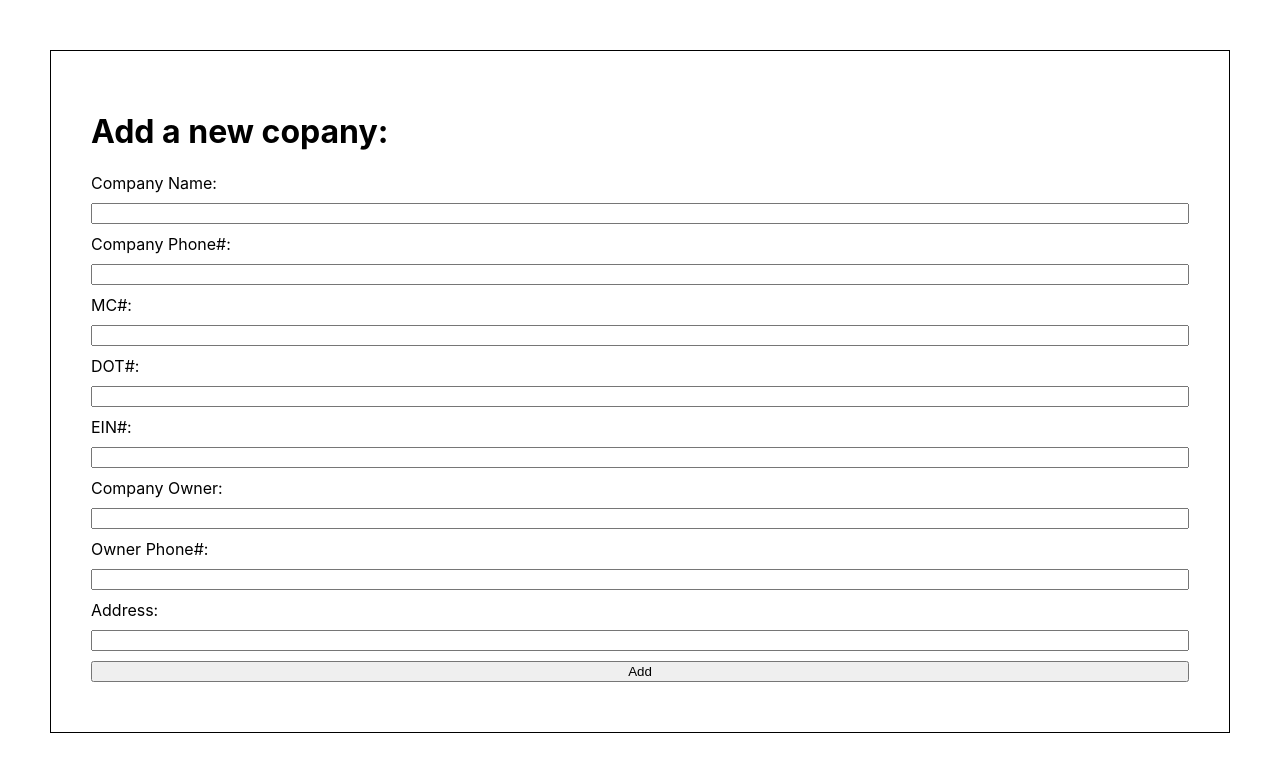
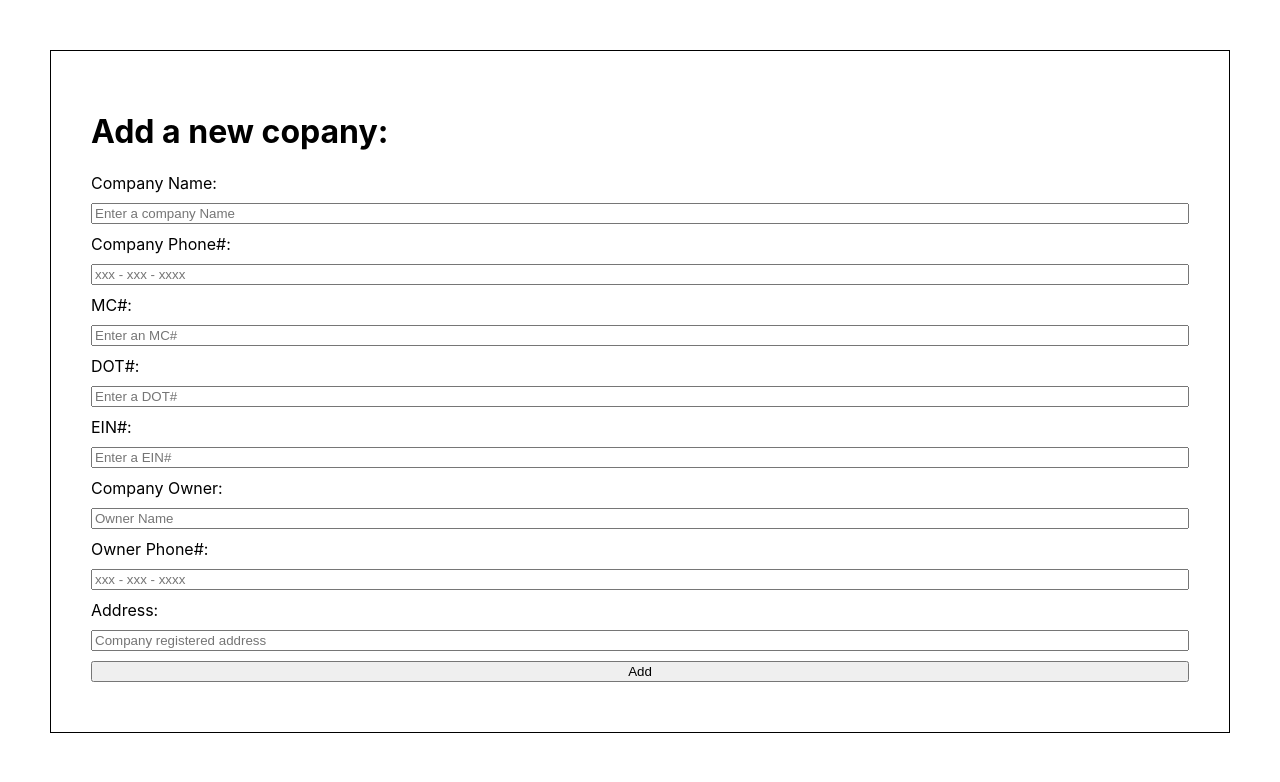
Before and after one commit to Karontian/board1.0-fe, a React (Create React App) app: page /admin in a window 1280 px wide. Shown: the top 782 px of the page. Built offline with nearby package versions, Linux system fonts and the light colour scheme; no server answers.

Commit message:
added toasts for company and driver succesful addition, ADMIN COMPONENT COMPLETE - API fixings pending - FETCHING routes have to be fixed if NETLIFY does not support SPE server pushed events

```diff
--- a/package.json
+++ b/package.json
@@ -13,6 +13,7 @@
     "react-modal": "^3.16.1",
     "react-router-dom": "^6.23.0",
     "react-scripts": "5.0.1",
+    "react-toastify": "^10.0.5",
     "serverless-http": "^3.2.0",
     "web-vitals": "^2.1.4"
   },
--- a/src/components/boardAdmin.jsx
+++ b/src/components/boardAdmin.jsx
@@ -4,6 +4,8 @@ import './boardAdmin.css'
 import DriverAdmin from './driverAdmin'
 import ConfirmationModal from './confirmationModal'
 import './ConfirmationModal.css'; // Import the CSS file for styling
+import { ToastContainer, toast } from 'react-toastify';
+import 'react-toastify/dist/ReactToastify.css';
 
 
 const BoardAdmin  = () =>{
@@ -65,9 +67,12 @@ const BoardAdmin  = () =>{
     const [isDefaultSelected, setIsDefaultSelected] = useState(false)
     const [checkedTrailer, setCheckedTrailer] = useState(null); // TRACKS WHAT TRAILER GETS TO BE DEFAULT AT THE EQUIPMENT ADD SECTION
 
-    //CONFIRMATION MODAL STATE
+    //DELETE CONFIRMATION MODAL
     const [showModal, setShowModal] = useState(false);
     const [deleteInfo, setDeleteInfo] = useState({});
+
+    //ADDITION CONFIRMATION MODAL
+
 
     //DATA REFS
         ///OTHER TRAILER TYPE DATA HOLDERS
@@ -79,7 +84,7 @@ const BoardAdmin  = () =>{
     const timeoutRef = useRef();/// CONTROLS THE TIMEOUT CLEAN OF ARRAYS AFTER DRIVER ADD
 
 
-
+//// FIX THIS IF NETLIFY DOES NOT SUPPORT SERVER PUSHED UPDATES
 
     useEffect(() => {//MONITORS Server changes && OtherTypeTrailer array
         getClients()
@@ -128,11 +133,13 @@ const BoardAdmin  = () =>{
         }
     }//FETCH added drivers
 
+//// FIX THIS IF NETLIFY DOES NOT SUPPORT SERVER PUSHED UPDATES
 
     //COMPANY CRUD CONTRLS
     const onCompanySubmit = async(e) =>{//ADDS A COMPANY
-        // e.preventDefault()
+        e.preventDefault()
         // console.log('COMPANY ADD')
+
         try{
             const newCompany = {
                 companyName: companyName,
@@ -145,8 +152,17 @@ const BoardAdmin  = () =>{
                 einNumber: einNumber,
 
             }
+
+            const existingCompany = currentClients.find(company => company.companyName === newCompany.companyName);
+            if (existingCompany) {
+                alert('There is already a company with the same name');
+                return; // Exit the function if the company already exists
+            }
+
             const addition = await axios.post('http://localhost:3001/newCompany', newCompany)
-            // console.log(addition)
+            if (addition) {
+                toast.success("New company added successfully");
+            }
 
         }catch(err){
             console.log(err)
@@ -184,8 +200,9 @@ const BoardAdmin  = () =>{
         setEditingCompanyIndex(index)
     }
     const handleClientChange = (index, field, value) => {    // Handler to update client information
-    const updatedClients = currentClients.map((client, clientIndex) => {   // Create a new array with updated client information
-      if (index === clientIndex) {
+        console.log('handle change')
+        const updatedClients = currentClients.map((client, clientIndex) => {   // Create a new array with updated client information
+        if (index === clientIndex) {
         return { ...client, [field]: value };
       }
       return client;
@@ -337,6 +354,11 @@ const BoardAdmin  = () =>{
             });
 
             console.log('ADDITION CALL',additionCall);
+            if (additionCall){
+                toast.success("Driver added successfully");
+
+            }
+
 
             timeoutRef.current = setTimeout(() => {//RESETS all arrays 1sec after addition
                 setTrailerArray([])
@@ -675,8 +697,8 @@ const BoardAdmin  = () =>{
         setOtherTypeOfTrailerSelected(false)
     }
 
+    console.log(currentClients)
 
-    console.log(currentDrivers)
     return (
         <div className="mainContent-boardAdmin">
             <div className="newCompanyForm-boardAdmin">
@@ -684,32 +706,68 @@ const BoardAdmin  = () =>{
                 <h1>Add a new copany:</h1>
 
                     <label htmlFor="companyName">Company Name: </label>
-                    <input type="text" name="companyName" onChange={(e)=>setCompanyName(e.target.value)} required/>
+                    <input type="text"
+                           name="companyName"
+                           onChange={(e)=>setCompanyName(e.target.value)}
+                           placeholder='Enter a company Name'
+                           required/>
 
-                    <label htmlFor="companyPhoneNumber">Company Phone#: </label>
-                    <input type="text" name="companyPhoneNumber"onChange={(e)=>setCompanyPhoneNumber(e.target.value)} required />
+                    <label htmlFor="companyPhoneNumber">Company Phone#:  </label>
+                    <input type="number"
+                           name="companyPhoneNumber"
+                           onChange={(e)=>setCompanyPhoneNumber(e.target.value)}
+                           placeholder='xxx - xxx - xxxx'
+                           required
+                    />
+
 
                     <label htmlFor="mcNumber">MC#: </label>
-                    <input type="text" name="mcNumber" onChange={(e)=>setMcNumber(e.target.value)} required/>
+                    <input type="number"
+                           name="mcNumber"
+                           onChange={(e)=>setMcNumber(e.target.value)}
+                           placeholder='Enter an MC# '
+                           required/>
 
                     <label htmlFor="dotNumber">DOT#: </label>
-                    <input type="text" name="dotNumber" onChange={(e)=>setDotNumber(e.target.value)}required />
+                    <input type="number"
+                           name="dotNumber"
+                           onChange={(e)=>setDotNumber(e.target.value)}
+                           placeholder='Enter a DOT#'
+                           required />
 
                     <label htmlFor="einNumber">EIN#: </label>
-                    <input type="text" name="einNumber" onChange={(e)=>setEinNumber(e.target.value)} required/>
+                    <input type="number"
+                           name="einNumber"
+                           onChange={(e)=>setEinNumber(e.target.value)}
+                           placeholder='Enter a EIN#'
+                           required/>
 
                     <label htmlFor="ownerName">Company Owner: </label>
-                    <input type="text" name="ownerName"onChange={(e)=>setOwnerName(e.target.value)} required/>
+                    <input type="text"
+                           name="ownerName"
+                           onChange={(e)=>setOwnerName(e.target.value)}
+                           placeholder='Owner Name'
+                           required/>
 
                     <label htmlFor="ownerPhoneNumber">Owner Phone#: </label>
-                    <input type="text" name="ownerPhoneNumber"onChange={(e)=>setOwnwerPhoneNumber(e.target.value)} required />
+                    <input type="number"
+                           name="ownerPhoneNumber"
+                           onChange={(e)=>setOwnwerPhoneNumber(e.target.value)}
+                           placeholder='xxx - xxx - xxxx'
+                           required />
 
                     <label htmlFor="address">Address: </label>
-                    <input type="text" name="address" onChange={(e)=>setAddress(e.target.value)} required />
+                    <input type="text"
+                           name="address"
+                           onChange={(e)=>setAddress(e.target.value)}
+                           placeholder='Company registered address'
+                           required />
 
                     <button type="submit">Add</button>
 
                 </form>
+                <ToastContainer />
+
             </div>
 
             <div className='newDriverForm-boardAdmin'>
@@ -890,23 +948,25 @@ const BoardAdmin  = () =>{
                         </div>
                         <div className='newDriverForm-driverForm'>
                             <label htmlFor="driverName">Driver Name:</label>
-                            <input type="text" name='driverName'  onChange={e =>setDriverName(e.target.value)} required/>
+                            <input type="text" name='driverName'  onChange={e =>setDriverName(e.target.value)} required placeholder='Driver Name'/>
 
                             <label htmlFor="driverPhoneNumber">Driver Phone#:</label>
-                            <input type="text" name='driverPhoneNumber' onChange={e =>setDriverPhone(e.target.value) } required />
+                            <input type="text" name='driverPhoneNumber' onChange={e =>setDriverPhone(e.target.value) } required placeholder='xxx - xxx - xxxx' />
 
                             <label htmlFor="currentLocation">Current Location:</label>
-                            <input type="text" name='currentLocation' onChange={e => setCurrentLocation(e.target.value)} required />
+                            <input type="text" name='currentLocation' onChange={e => setCurrentLocation(e.target.value)} required placeholder='Current location' />
 
                             <label htmlFor="availableDate">Available Date:</label>
-                            <input type="date" name="availableDate" id="" onChange={e => setAvailableDate(e.target.value)}  required/>
+                            <input type="date" name="availableDate" id="" onChange={e => setAvailableDate(e.target.value)}  required />
 
-                            <button type='submit' >Add+</button>
+                            <button type='submit' >Save</button>
                             <button type='button' onClick={(e)=>onDriverAddCancel(e)}>Cancel</button>
                             {/* <button type='button' onClick={(e)=>onAddAnotherDriver(e)} disabled={addAnotherDriver === false}> Add another Driver</button> */}
 
                         </div>
                    </form>
+                   <ToastContainer />
+
             </div>
 
             <div className='companyBoard-boardAdmin'>
@@ -931,13 +991,13 @@ const BoardAdmin  = () =>{
                             <React.Fragment key={index}>
                             <tr>
                                 <td><input type="text" value={client.companyName} onChange={(e) => handleClientChange(index, 'companyName', e.target.value)} /></td>
-                                <td><input type="text" value={client.companyPhoneNumber} onChange={(e) => handleClientChange(index, 'companyPhoneNumber', e.target.value)} /></td>
+                                <td><input type="number" value={client.companyPhoneNumber} onChange={(e) => handleClientChange(index, 'companyPhoneNumber', e.target.value)}  /></td>
                                 <td><input type="text" value={client.ownerName} onChange={(e) => handleClientChange(index, 'ownerName', e.target.value)} /></td>
-                                <td><input type="text" value={client.ownerPhoneNumber} onChange={(e) => handleClientChange(index, 'ownerPhoneNumber', e.target.value)} /></td>
+                                <td><input type="number" value={client.ownerPhoneNumber} onChange={(e) => handleClientChange(index, 'ownerPhoneNumber', e.target.value)} /></td>
                                 <td><input type="text" value={client.address} onChange={(e) => handleClientChange(index, 'address', e.target.value)} /></td>
-                                <td><input type="text" value={client.mcNumber} onChange={(e) => handleClientChange(index, 'mcNumber', e.target.value)} /></td>
-                                <td><input type="text" value={client.dotNumber} onChange={(e) => handleClientChange(index, 'dotNumber', e.target.value)} /></td>
-                                <td><input type="text" value={client.einNumber} onChange={(e) => handleClientChange(index, 'einNumber', e.target.value)} /></td>
+                                <td><input type="number" value={client.mcNumber} onChange={(e) => handleClientChange(index, 'mcNumber', e.target.value)} /></td>
+                                <td><input type="number" value={client.dotNumber} onChange={(e) => handleClientChange(index, 'dotNumber', e.target.value)} /></td>
+                                <td><input type="number" value={client.einNumber} onChange={(e) => handleClientChange(index, 'einNumber', e.target.value)} /></td>
                                 <td>
                                     <button onClick={(e) => onCompanyEditSave(e, index, client._id)} type='button'>Save</button>
                                     <button onClick={(e) => onCompanyEditCancel(e, index)} type='button'>Cancel</button>
```
Also changed, not shown: 1 other file (tests, documents, lock files or other folders).
